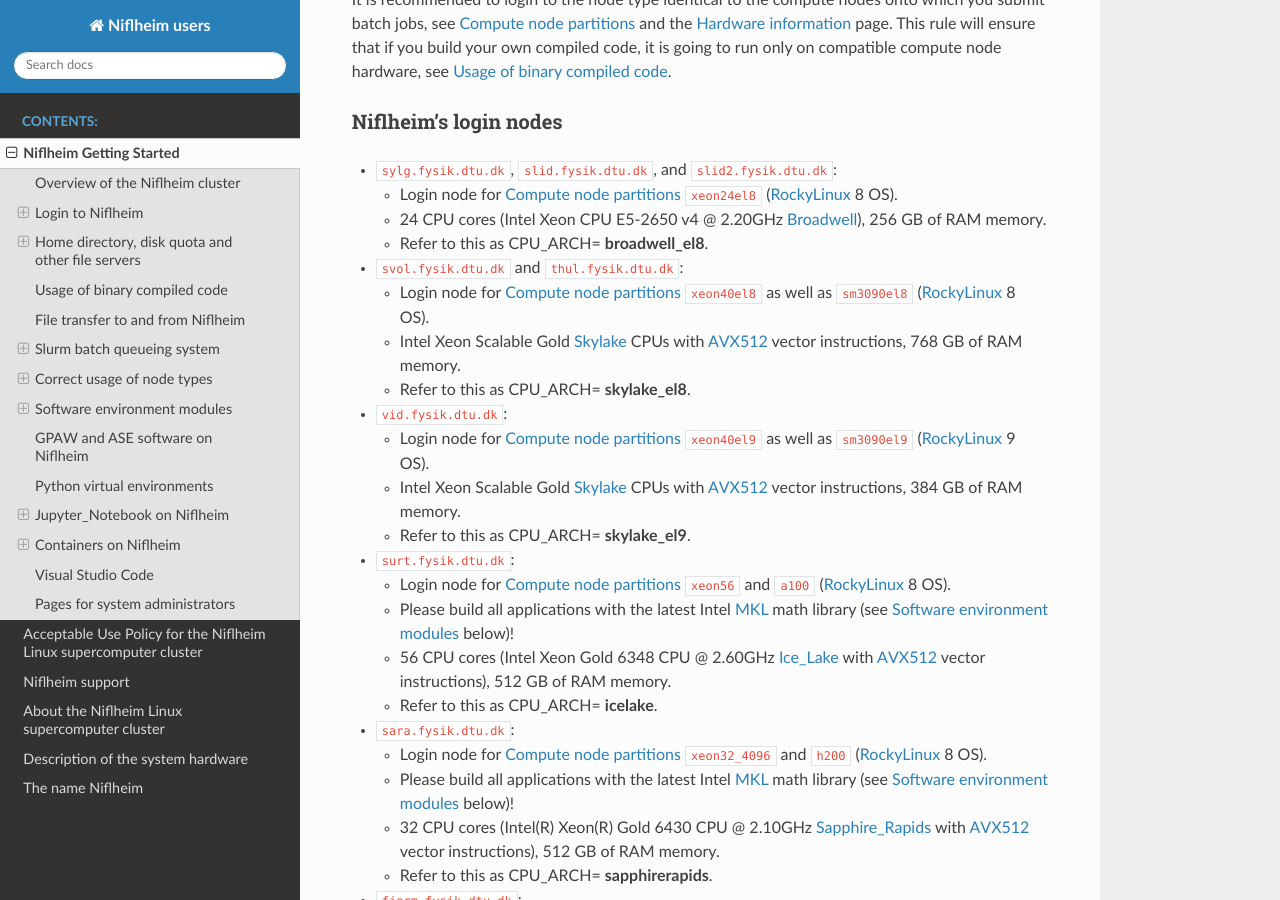
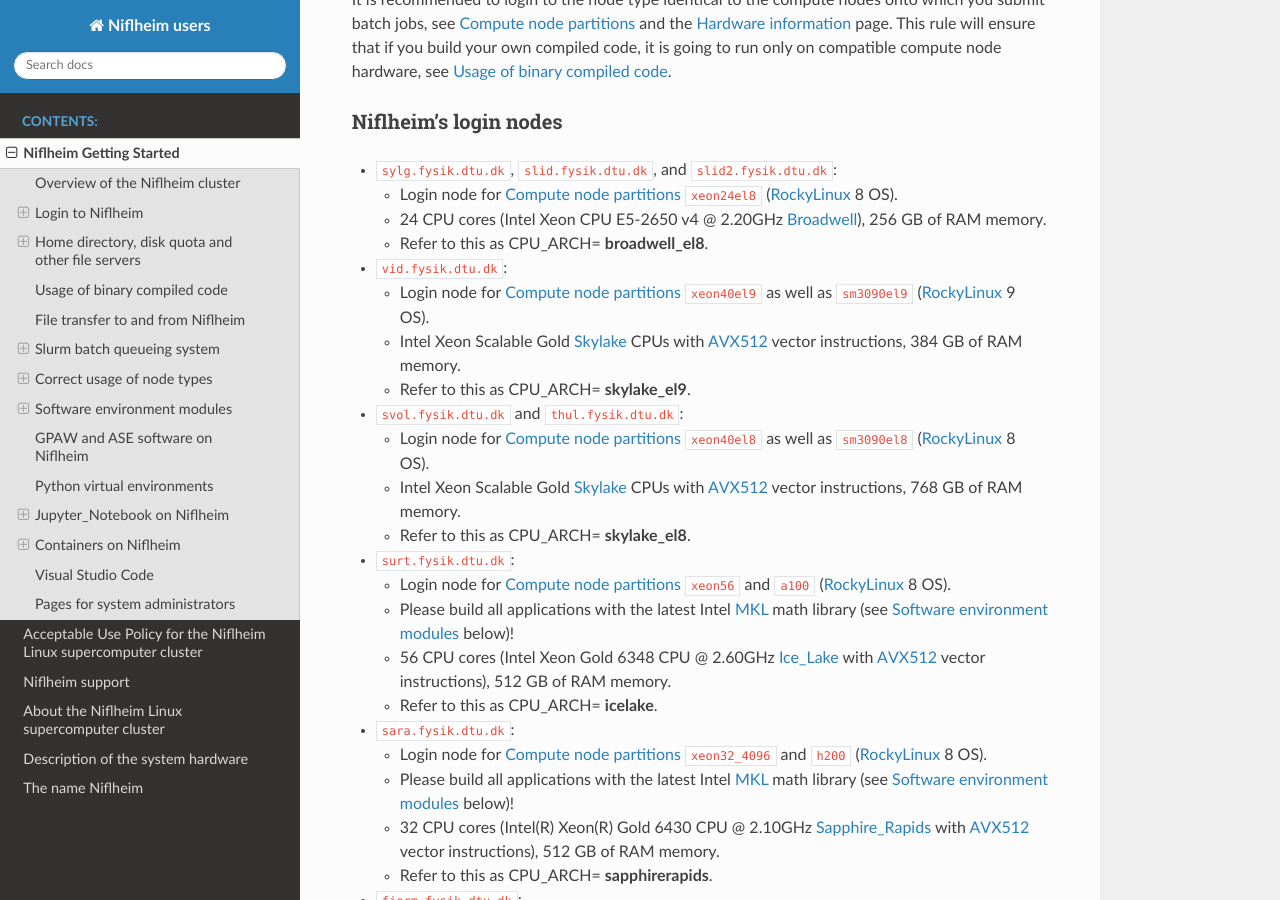
Before and after one commit to OleHolmNielsen/Niflheim_users, a Sphinx documentation site: the page built from docs/Niflheim_Getting_Started.rst, in a window 1280 px wide and 900 px high, scrolled down 620 px. Built offline with Sphinx 7.4.7 and the Read the Docs theme 3.1.0, drawn with Linux system fonts in a browser that asks for light colours.

Commit message:
Moved vid up

```diff
--- a/docs/Niflheim_Getting_Started.rst
+++ b/docs/Niflheim_Getting_Started.rst
@@ -49,17 +49,17 @@ Niflheim's login nodes
   * 24 CPU cores (Intel Xeon CPU E5-2650 v4 @ 2.20GHz Broadwell_), 256 GB of RAM memory.
   * Refer to this as CPU_ARCH= **broadwell_el8**.
 
+* ``vid.fysik.dtu.dk``:
+
+  * Login node for :ref:`compute_node_partitions` ``xeon40el9`` as well as ``sm3090el9`` (RockyLinux_ 9 OS).
+  * Intel Xeon Scalable Gold Skylake_ CPUs with AVX512_ vector instructions, 384 GB of RAM memory.
+  * Refer to this as CPU_ARCH= **skylake_el9**.
+
 * ``svol.fysik.dtu.dk`` and ``thul.fysik.dtu.dk``:
 
   * Login node for :ref:`compute_node_partitions` ``xeon40el8`` as well as ``sm3090el8`` (RockyLinux_ 8 OS).
   * Intel Xeon Scalable Gold Skylake_ CPUs with AVX512_ vector instructions, 768 GB of RAM memory.
   * Refer to this as CPU_ARCH= **skylake_el8**.
-
-* ``vid.fysik.dtu.dk``:
-
-  * Login node for :ref:`compute_node_partitions` ``xeon40el9`` as well as ``sm3090el9`` (RockyLinux_ 9 OS).
-  * Intel Xeon Scalable Gold Skylake_ CPUs with AVX512_ vector instructions, 384 GB of RAM memory.
-  * Refer to this as CPU_ARCH= **skylake_el9**.
 
 * ``surt.fysik.dtu.dk``:
 
```
